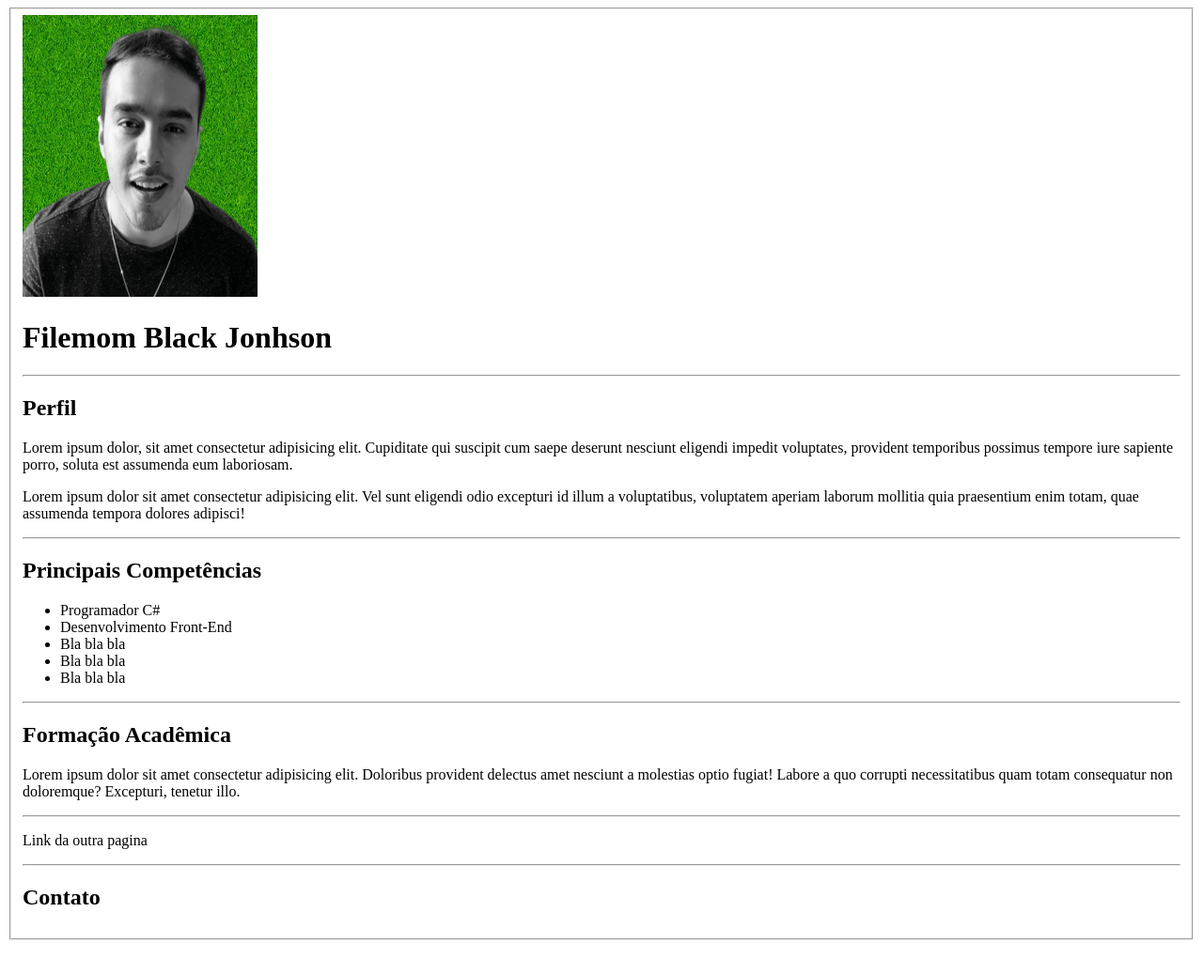
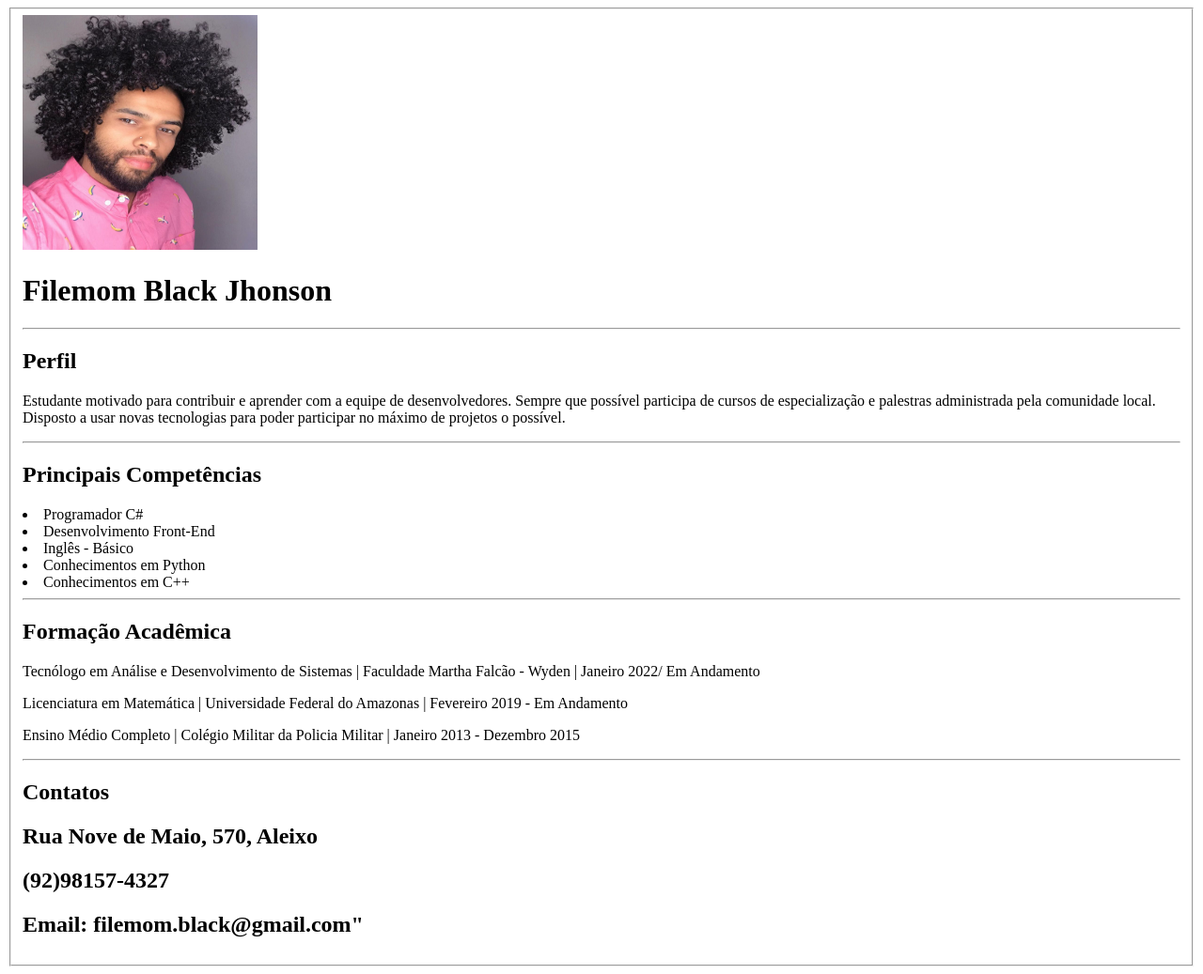
Before and after one commit to Fbessa10/curriculo, a plain HTML site: page index.html in a window 1280 px wide. Shown: the whole page at 94% size. Before the commit the page ends 1009 px from the top, so only its background shows below. Drawn offline with Linux system fonts and the light colour scheme.

Commit message:
Atualização dia 18/11
alteração do conteúdo

```diff
--- a/index.html
+++ b/index.html
@@ -4,43 +4,40 @@
     <meta charset="UTF-8">
     <meta http-equiv="X-UA-Compatible" content="IE=edge">
     <meta name="viewport" content="width=device-width, initial-scale=1.0">
-    <title>Curriculo</title>
+    <title>CurriculoF</title>
 </head>
 <body>
     <fieldset>
-    <img src="./img/foto1.jpg" alt="" width="250px" height="300px">
-    <h1>Filemom Black Jonhson</h1>
+        <img src = "img.jpg" alt="" width=" 250px" height="250px">
+
+        <h1>Filemom Black Jhonson</h1>
         <hr>
         <h2>Perfil</h2>
-    <p>Lorem ipsum dolor, sit amet consectetur adipisicing elit. Cupiditate qui suscipit cum saepe deserunt nesciunt eligendi impedit voluptates, provident temporibus possimus tempore iure sapiente porro, soluta est assumenda eum laboriosam.</p>
-    <p>Lorem ipsum dolor sit amet consectetur adipisicing elit. Vel sunt eligendi odio excepturi id illum a voluptatibus, voluptatem aperiam laborum mollitia quia praesentium enim totam, quae assumenda tempora dolores adipisci!</p>
+            <p>Estudante motivado para contribuir e aprender com a equipe de desenvolvedores.
+            Sempre que possível participa de cursos de especialização e palestras administrada pela comunidade local.
+            Disposto a usar novas tecnologias para poder participar no máximo de projetos o possível.</p>
         <hr>
         <h2>Principais Competências</h2>
-    <ul>
             <li>Programador C#</li>
             <li>Desenvolvimento Front-End</li>
-        <li>Bla bla bla</li>
-        <li>Bla bla bla</li>
-        <li>Bla bla bla</li>
-    </ul>
+            <li>Inglês - Básico</li>
+            <li>Conhecimentos em Python</li>
+            <li>Conhecimentos em C++</li>
         <hr>
         <h2>Formação Acadêmica</h2>
-    <p>Lorem ipsum dolor sit amet consectetur adipisicing elit. Doloribus provident delectus amet nesciunt a molestias optio fugiat! Labore a quo corrupti necessitatibus quam totam consequatur non doloremque? Excepturi, tenetur illo.</p>
+            <p> Tecnólogo em Análise e Desenvolvimento de Sistemas |
+            Faculdade Martha Falcão - Wyden | Janeiro 2022/ Em Andamento</p>
+            <p> Licenciatura em Matemática | Universidade Federal do Amazonas | Fevereiro 2019 - Em Andamento</p>
+            <p> Ensino Médio Completo | Colégio Militar da Policia Militar | Janeiro 2013 - Dezembro 2015</p>
         <hr>
+        <footer>
+            <h2>Contatos</h2>
+            <h2>Rua Nove de Maio, 570, Aleixo</h2>
+            <h2>(92)98157-4327</h2>
+            <h2> Email: filemom.black@gmail.com"</h2>
+        </footer>
 
+    </fieldset>
 
-
-
-
-    <p>Link da outra pagina</p>
-
-
-
-
-
-
-    <hr>
-    <h2>Contato</h2>
-    </fieldset>
 </body>
 </html>
```
Also changed, not shown: img.jpg (added). Lines whose indentation alone changed are shown as unchanged.
